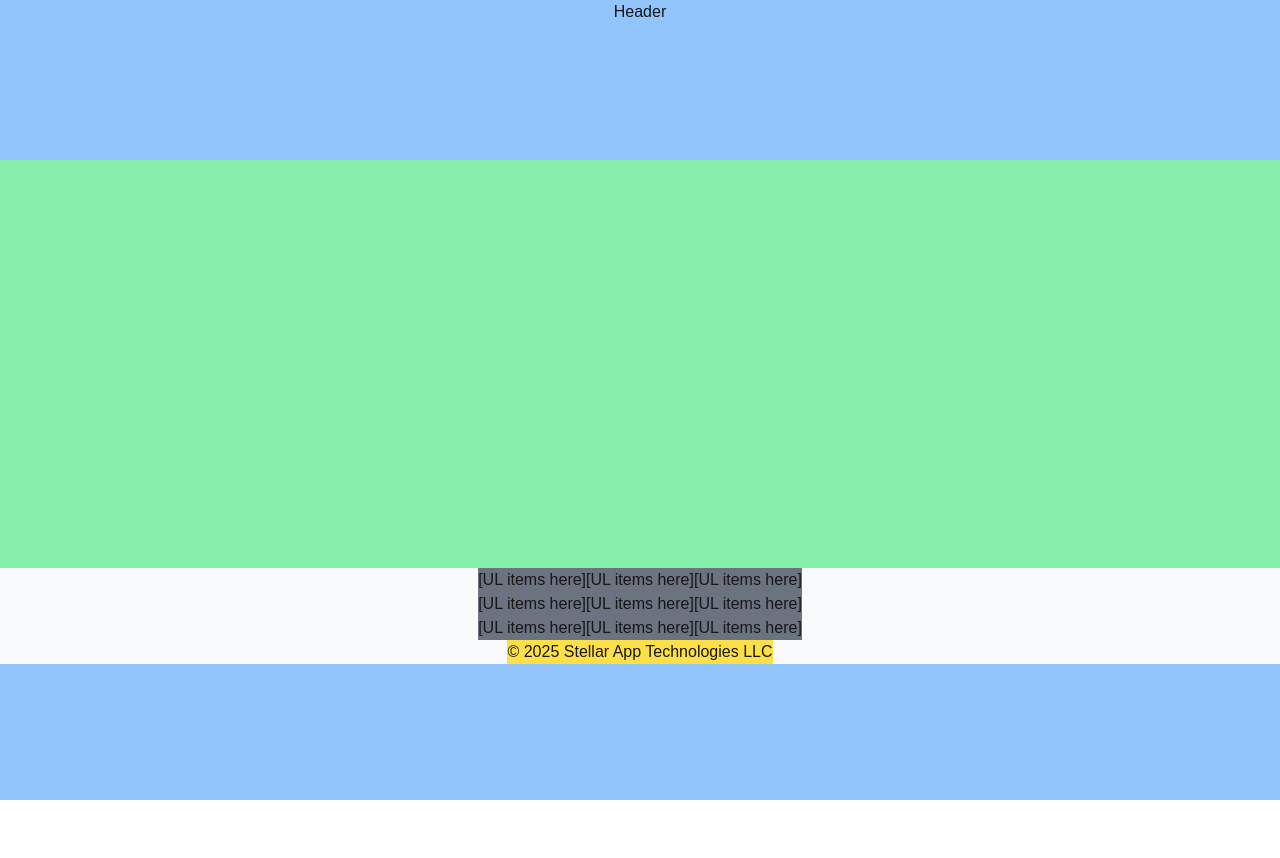
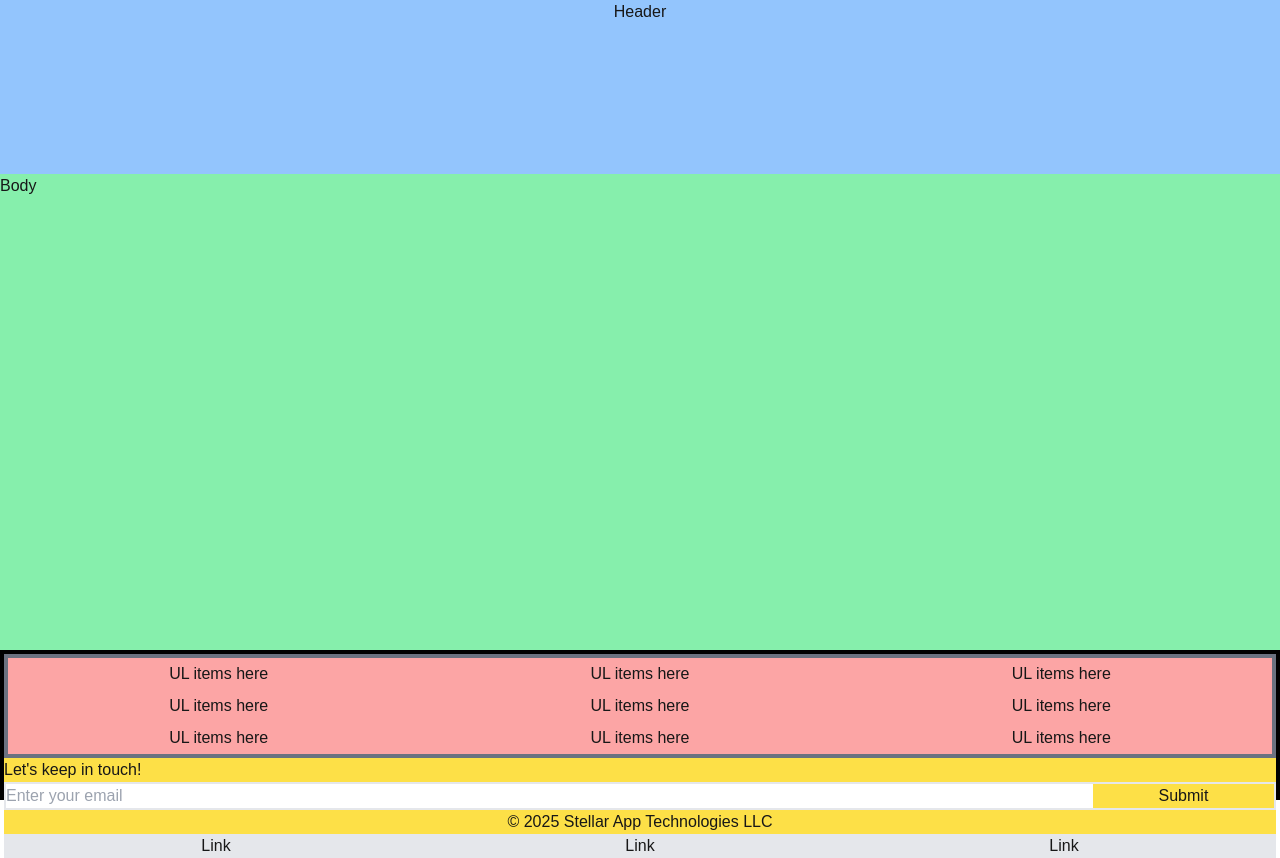
Before and after one commit to MrMostellar/stellar-app-technologies, a Next.js app: page / in a window 1280 px wide. Before the commit the page ends 800 px from the top, so only its background shows below. Built offline with nearby package versions, Linux system fonts and the light colour scheme.

Commit message:
Formatted code with Prettier

```diff
--- a/app/components/Footer.tsx
+++ b/app/components/Footer.tsx
@@ -1,33 +1,64 @@
-import React from 'react'
+import { BucketNotificationDestinationType } from "aws-cdk-lib/aws-s3";
+import React from "react";
+
+let paddingValue = 1;
 
 export default function Footer() {
   return (
     //column of two for the UL items and the copyright
-        <div className='flex flex-col items-center bg-gray-50'>
-            <div className="flex-1 bg-gray-500">
+    <div className="flex flex-col text-center absolute w-[100%] h-[100%] p-1 bg-black">
       {/*top half of column is a row of columns*/}
-                <div className='flex flex-row justify-evenly'>
-                    <div className='flex-1'>
-                        <h2>[UL items here]</h2>
-                        <h2>[UL items here]</h2>
-                        <h2>[UL items here]</h2>
+      <div className="flex-1 p-1 bg-gray-500">
+        <div className="flex flex-row bg-red-300">
+          <ul className="flex-1">
+            <li className="flex-1 p-1">UL items here</li>
+            <li className="flex-1 p-1">UL items here</li>
+            <li className="flex-1 p-1">UL items here</li>
+          </ul>
+
+          <ul className="flex-1">
+            <li className="flex-1 p-1">UL items here</li>
+            <li className="flex-1 p-1">UL items here</li>
+            <li className="flex-1 p-1">UL items here</li>
+          </ul>
+
+          <ul className="flex-1">
+            <li className="flex-1 p-1">UL items here</li>
+            <li className="flex-1 p-1">UL items here</li>
+            <li className="flex-1 p-1">UL items here</li>
+          </ul>
         </div>
-                    <div className='flex-1'>
-                        <h2>[UL items here]</h2>
-                        <h2>[UL items here]</h2>
-                        <h2>[UL items here]</h2>
       </div>
-                    <div className='flex-1'>
-                        <h2>[UL items here]</h2>
-                        <h2>[UL items here]</h2>
-                        <h2>[UL items here]</h2>
+
+      {/*bottom half of column is the copywrite*/}
+      <div className="flex-1 bg-yellow-300">
+        <form className="flex flex-col text-left">
+          <label>Let's keep in touch!</label>
+          <div className="flex border-2">
+            <input
+              className="flex-[6]"
+              type="email"
+              id="email"
+              name="email"
+              placeholder="Enter your email"
+            />
+            <input
+              className="flex-1"
+              type="button"
+              id="submit"
+              name="submit"
+              value="Submit"
+            />
+          </div>
+        </form>
+        <h1 className="">&copy; 2025 Stellar App Technologies LLC</h1>
+
+        <div className="flex flex-row bg-gray-200">
+          <h3 className="flex-1">Link</h3>
+          <h3 className="flex-1">Link</h3>
+          <h3 className="flex-1">Link</h3>
         </div>
       </div>
     </div>
-
-            <div className="flex-1 bg-yellow-300">
-                <h1 className="">&copy; 2025 Stellar App Technologies LLC</h1>
-            </div>
-        </div>
-    )
+  );
 }
--- a/app/page.tsx
+++ b/app/page.tsx
@@ -9,10 +9,10 @@ export default function Home() {
       </div>
 
       <div className="flex-[3] bg-green-300">
-
+        <h1>Body</h1>
       </div>
 
-      <div className="flex-1 bg-blue-300">
+      <div className="flex-1 relative bg-blue-300">
         <Footer />
       </div>
     </div>
```
Lines whose indentation alone changed are shown as unchanged.
